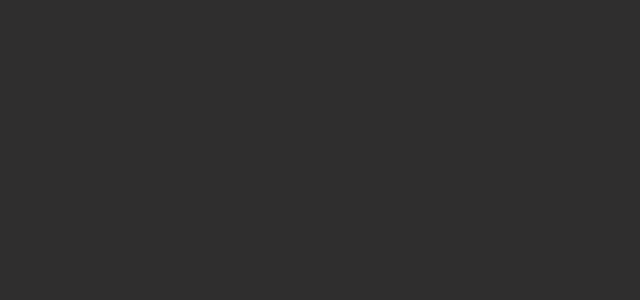
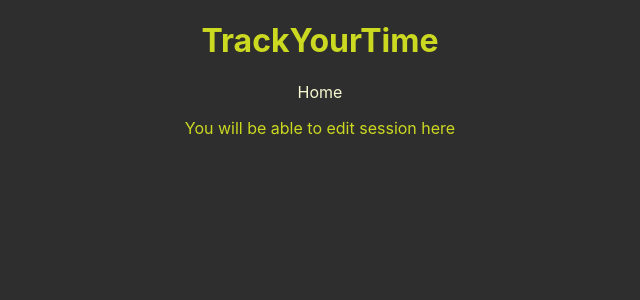
Before and after one commit to betusin/pb138-track-your-time, a React (Vite) app in the folder frontend/: page /session/edit/1 in a window 1280 px wide. Before the commit this address had no page. Shown: the top 300 px of the page, without its empty margins (320-960 px from the left). Built offline with nearby package versions, Linux system fonts and the light colour scheme.

Commit message:
feat: prepared component for editing session

```diff
--- a/frontend/src/RouterLinks.tsx
+++ b/frontend/src/RouterLinks.tsx
@@ -3,6 +3,7 @@
 import { CreateProject } from './components/CreateProject';
 import { CreateSession } from './components/CreateSession';
 import { EditProject } from './components/EditProject';
+import { EditSession } from './components/EditSession';
 import { Project } from "./components/Project";
 
 export const RouterLinks = () => {
@@ -13,6 +14,7 @@
         <Route path="/project/add" element={<CreateProject />}/>
         <Route path="/project/edit/:id" element={<EditProject />}/>
         <Route path="/project/:id" element={<Project />}/>
+        <Route path="/session/edit/:id" element={<EditSession />}/>
         <Route path="/session/add" element={<CreateSession />}/>
       </Routes>
     </BrowserRouter>
--- /dev/null
+++ b/frontend/src/components/EditSession.tsx
@@ -0,0 +1,12 @@
+import { Navbar } from './Navbar';
+
+export const EditSession = () => {
+  return (
+    <div className="App">
+      <Navbar />
+      <div className="m1">
+        You will be able to edit session here
+      </div>
+    </div>
+  );
+}
--- a/frontend/src/components/SessionItem.tsx
+++ b/frontend/src/components/SessionItem.tsx
@@ -1,6 +1,7 @@
 import { ISessionType } from "../types";
 import { format } from 'date-fns'
 import { useState } from 'react';
+import { Link } from 'react-router-dom';
 
 interface ISessionItemProps {
   session: ISessionType,
@@ -17,7 +18,9 @@
         {`${format(session.fromDate, "HH:mm")} - ${format(session.toDate, "HH:mm dd. MM. yyyy")} - ${session.note}`}
       </div>
       <div className='session-item__settings'>
-        <img className="icon icon--small" src={`/assets/edit-${session.isInvoiced ? 'antracit' : 'lime'}.svg`} />
+        <Link to={`/session/edit/${session.id}`}>
+          <img className="icon icon--small" src={`/assets/edit-${session.isInvoiced ? 'antracit' : 'lime'}.svg`} />
+        </Link>
         {wantToRemove ? (
           <img className={`icon icon--small icon--inverse`} title='Yes, I want to delete the session' onClick={() => onRemove(session.id)} src={`/assets/delete-${session.isInvoiced ? 'lime' : 'antracit'}.svg`} />
         ) : (
```
